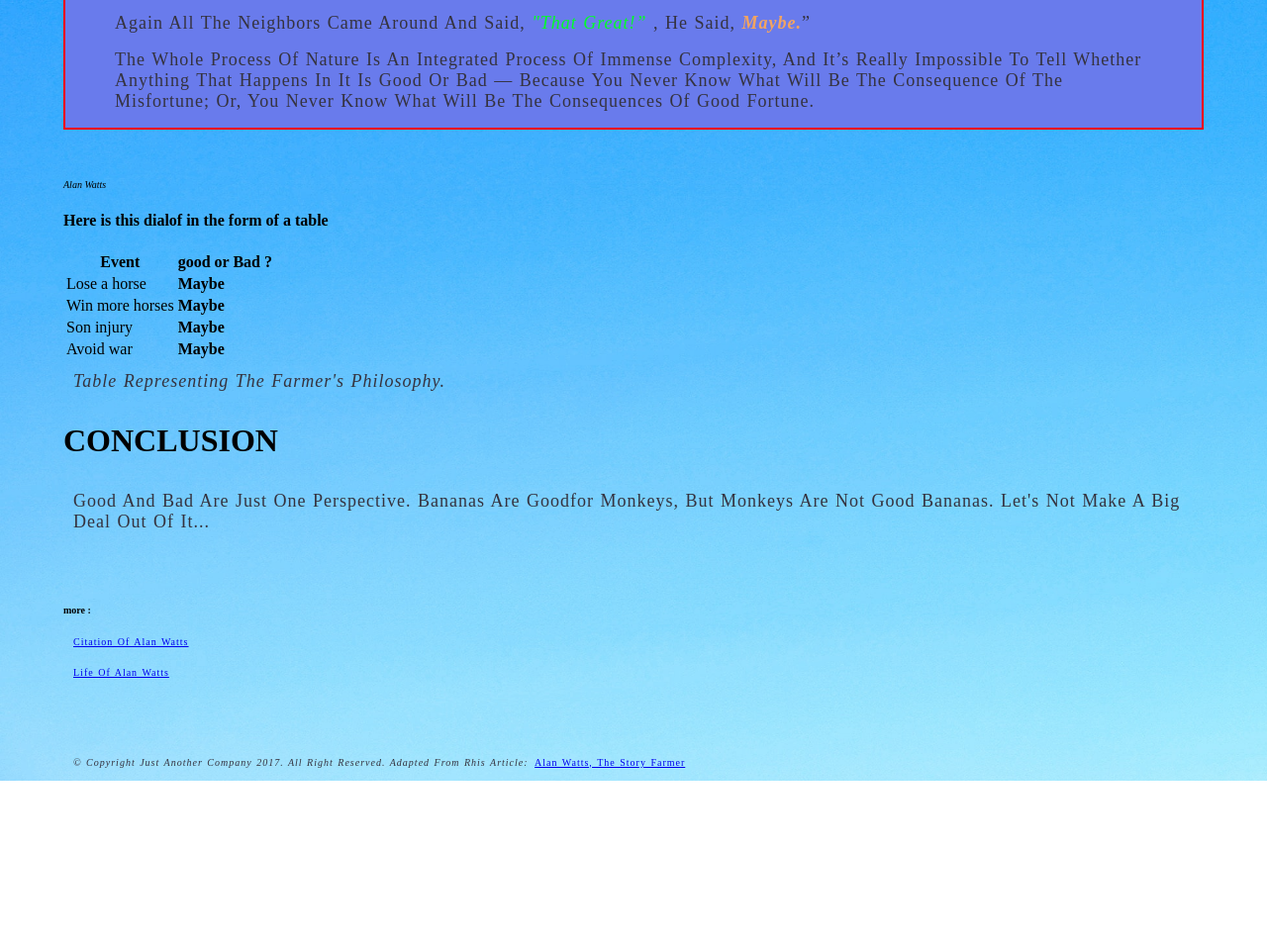
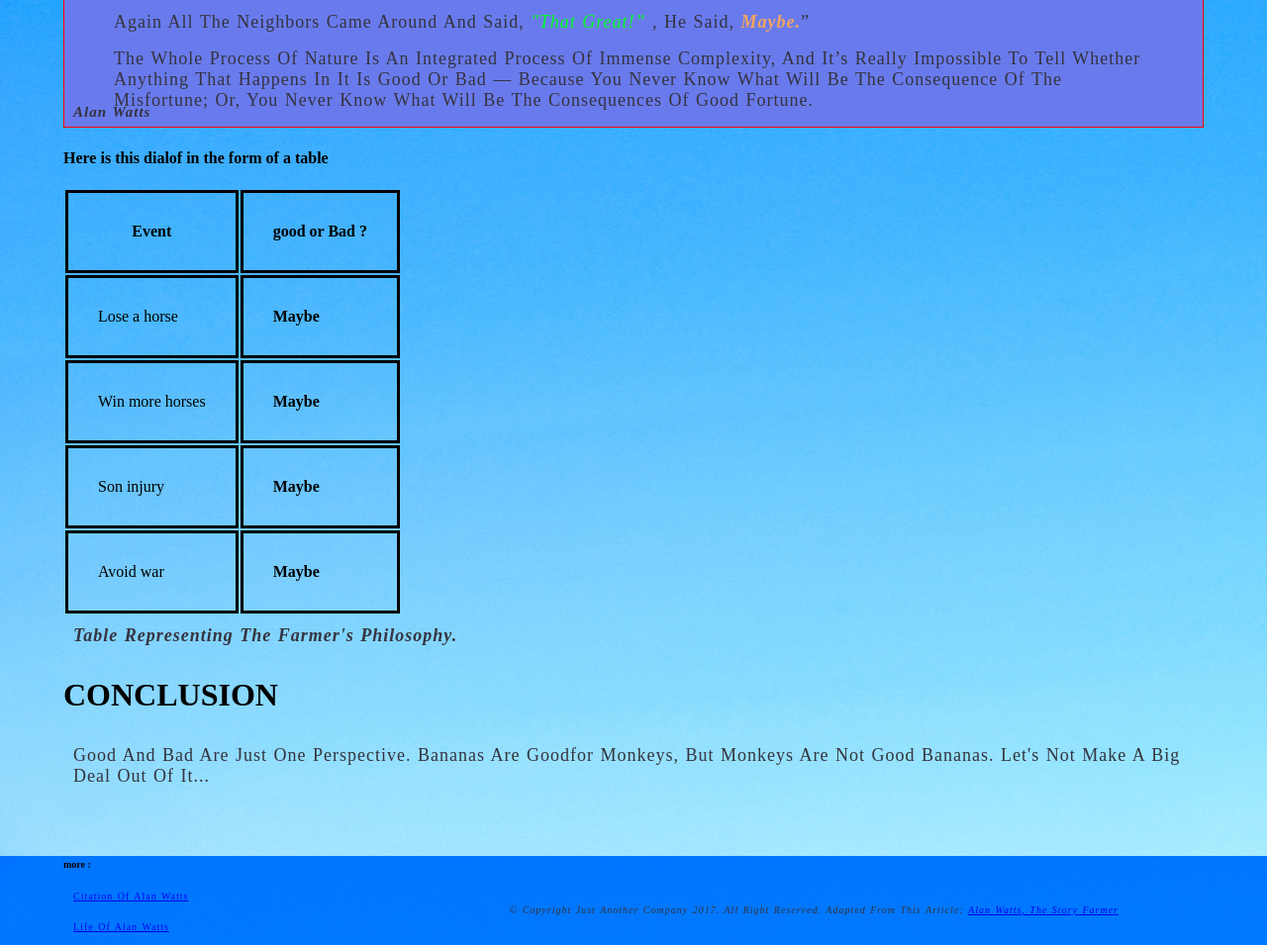
Before and after one commit to dorianvde/progressive-enhancement, a plain HTML site: page index.html in a window 1280 px wide. Shown: the part 1275-2230 px from the top of the page at 99% size. Before the commit the page ends 2064 px from the top, so only its background shows below. Drawn offline with nearby package versions, Linux system fonts and the light colour scheme.

Commit message:
+tableau et qlq amélioration

```diff
--- a/index.html
+++ b/index.html
@@ -61,7 +61,7 @@
        <blockquote>
     <p>The whole process of nature is an integrated process of immense complexity, and it’s really impossible to tell whether anything that happens in it is <span class="good">good</span> or <span class="bad">bad</span> — because you never know what will be the consequence of the misfortune; or, you never know what will be the consequences of <span class="good">good</span> fortune.</p>
        </div>
-    <footer><i class='Alan'>Alan Watts</i></footer>
+    <p><i class='alan'><b>Alan Watts</b></i></p>
        </blockquote>
 
   </section>
@@ -91,7 +91,7 @@
         <td><strong>Maybe</strong></td>
     </tr>
    </table>
-   <p><i>Table representing the farmer's philosophy.</i></p>
+   <p><i><b>Table representing the farmer's philosophy.</b></i></p>
 
    </section>
 
@@ -109,8 +109,8 @@
    </section>
 
    <footer>
-   <i class="copy"><p> &copy; Copyright Just Another Company 2017. All right reserved. Adapted from rhis article:</i>
-    <a href="https://wellsbaum.blog/2018/01/27/alan-watts-the-story-of-the-chine-farmer/" alt="the story of the chinese farmer" title="source of the story">Alan Watts, the story farmer</a>
+   <p> <i class="copy">&copy; Copyright Just Another Company 2017. All right reserved. Adapted from this article:
+    <a href="https://wellsbaum.blog/2018/01/27/alan-watts-the-story-of-the-chine-farmer/" alt="the story of the chinese farmer" title="source of the story">Alan Watts, the story farmer</a></i>
     </p>
 
 
--- a/style.css
+++ b/style.css
@@ -1,7 +1,7 @@
 div{
     background-color: rgb(105, 123, 236);
     width: auto;
-    border: 2px solid rgb(255, 0, 0);
+    border: 1px solid rgb(255, 0, 0);
     padding: auto;
     margin: auto;
 
@@ -80,16 +80,19 @@ p{
 
 .farmer{
     color: sandybrown;
-    position: relative;
+    position: static;;
 }
 
 .cita{
     color:rgb(0, 255, 38);
-    position: relative;
+    position: static;
 }
 
 .alan{
+    top: 1380px;
     font-size: smaller;
+    position: absolute;
+
 }
 
 footer{
@@ -100,6 +103,8 @@ footer{
 .links{
     padding-top: 50px;
     font-size: 10px;
+    position: absolute;
+
 }
 
 a{
@@ -108,6 +113,17 @@ a{
 }
 
 .copy{
-    padding-top: 50px;
-    font-size: 10px;
+    position: absolute;
+    font-size:x-small;
+    right: 150px;
+    bottom: -175%;
+
 }
+
+
+
+th, td{
+    padding: 30px;
+    border: solid;
+    position: left;
+}
```
